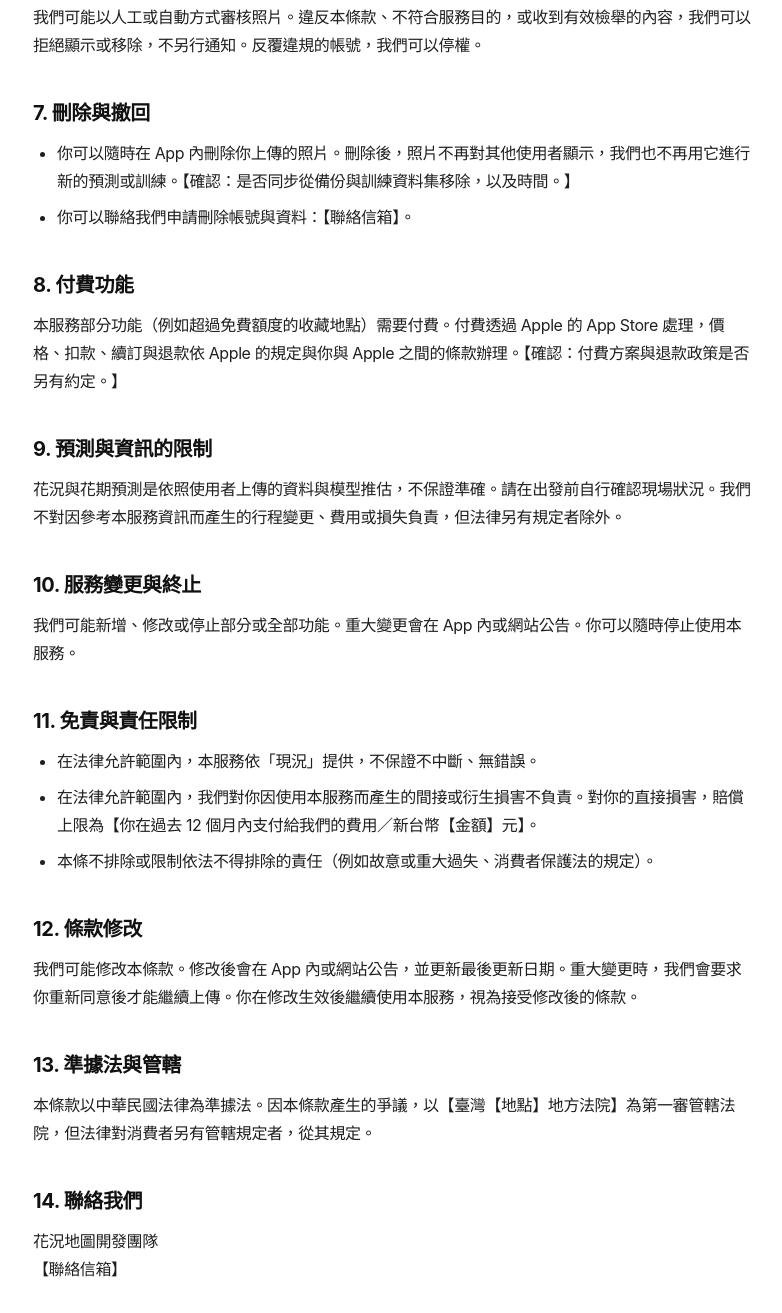
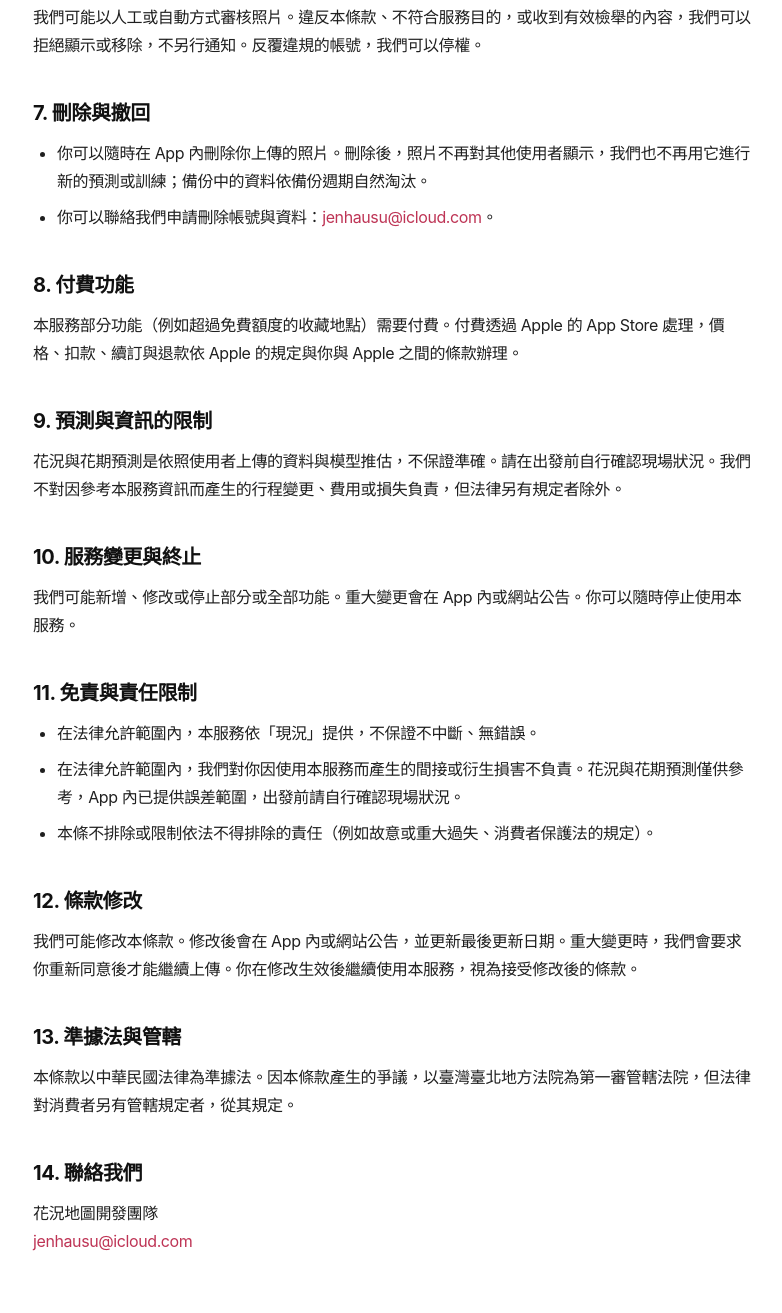
Before and after one commit to FlowerConditionMap/marketing-website, an Astro site: page /terms in a window 1280 px wide. Shown: the part 1727-3040 px from the top of the page, without its empty margins (247-1029 px from the left). Built offline with nearby package versions, Linux system fonts and the light colour scheme; Astro itself is replaced by a stand-in of ours.

Commit message:
feat(marketing): 補齊條款與隱私權政策待確認資訊
- 聯絡信箱、隱私權連結、刪除與備份政策、帳號刪除範圍
- 付費全走 Apple 規定、賠償上限刪除、管轄為臺灣臺北地方法院

```diff
--- a/src/pages/privacy.astro
+++ b/src/pages/privacy.astro
@@ -50,13 +50,13 @@ const footerLinks = [
 
     <h2 class="mt-10 text-xl font-bold text-heading">4. 資料保存期間</h2>
     <ul class="mt-3 space-y-2 leading-7 list-disc pl-6">
-      <li>你刪除照片後，該照片不再對其他使用者顯示，我們也不再用它進行新的預測或訓練。【確認：是否同步從備份與訓練資料集移除，以及時間。】</li>
-      <li>帳號刪除後，與該帳號直接關聯的個人資料將刪除或匿名化。【確認：刪除範圍與時間。】</li>
+      <li>你刪除照片後，該照片不再對其他使用者顯示，我們也不再用它進行新的預測或訓練；備份中的資料依備份週期自然淘汰。</li>
+      <li>帳號刪除後，與該帳號直接關聯的個人資料（照片、收藏、按讚紀錄）將立即刪除或匿名化；備份中的資料依備份週期自然淘汰。</li>
     </ul>
 
     <h2 class="mt-10 text-xl font-bold text-heading">5. 你的權利</h2>
     <p class="mt-3 leading-7">
-      你可以隨時在 App 內刪除你上傳的照片、取消收藏。若要查詢、更正或刪除你的個人資料，或刪除帳號，請聯絡我們：【聯絡信箱】。
+      你可以隨時在 App 內刪除你上傳的照片、取消收藏。若要查詢、更正或刪除你的個人資料，或刪除帳號，請聯絡我們：<a class="text-primary hover:underline" href="mailto:jenhausu@icloud.com">jenhausu@icloud.com</a>。
     </p>
 
     <h2 class="mt-10 text-xl font-bold text-heading">6. 第三方服務</h2>
@@ -69,6 +69,6 @@ const footerLinks = [
     <p class="mt-3 leading-7">我們可能修改本政策。修改後會在 App 內或網站公告，並更新最後更新日期。重大變更會另外通知。</p>
 
     <h2 class="mt-10 text-xl font-bold text-heading">8. 聯絡我們</h2>
-    <p class="mt-3 leading-7">花況地圖開發團隊<br />【聯絡信箱】</p>
+    <p class="mt-3 leading-7">花況地圖開發團隊<br /><a class="text-primary hover:underline" href="mailto:jenhausu@icloud.com">jenhausu@icloud.com</a></p>
   </article>
 </PageLayout>
--- a/src/pages/terms.astro
+++ b/src/pages/terms.astro
@@ -52,7 +52,7 @@ const footerLinks = [
           <li>審核內容、維護服務安全與品質。</li>
         </ol>
       </li>
-      <li><strong>授權期間：</strong>到你刪除該照片、或帳號被刪除為止。【刪除後，已用於訓練的模型不會因此重新訓練，但我們不會再使用該照片進行新的訓練。是否這樣約定，請確認。】</li>
+      <li><strong>授權期間：</strong>到你刪除該照片、或帳號被刪除為止。刪除後，已用於訓練的模型不會因此重新訓練，但我們不會再使用該照片進行新的訓練；備份中的資料依備份週期自然淘汰。</li>
       <li><strong>你保證：</strong>你有權上傳這些照片，並授予上述授權；照片沒有侵害他人的著作權、肖像權或隱私。</li>
       <li><strong>照片會公開。</strong>通過審核的照片與其拍攝位置會顯示給其他使用者。請勿上傳包含他人臉孔、車牌、住家內部或其他不希望被公開資訊的照片。</li>
     </ol>
@@ -61,7 +61,7 @@ const footerLinks = [
     <ul class="mt-3 space-y-2 leading-7 list-disc pl-6">
       <li>我們會處理你的照片位置（GPS）、帳號識別資料、裝置與使用紀錄，用於提供服務、防止濫用與改善服務。</li>
       <li>照片的拍攝位置會隨照片公開，並可能與地點名稱一起顯示。</li>
-      <li>詳細的蒐集項目、保存期間與你的權利，請見《隱私權政策》：【隱私權政策網址】。</li>
+      <li>詳細的蒐集項目、保存期間與你的權利，請見<a class="text-primary hover:underline" href="/privacy">《隱私權政策》</a>。</li>
     </ul>
 
     <h2 class="mt-10 text-xl font-bold text-heading">5. 使用規則</h2>
@@ -81,14 +81,14 @@ const footerLinks = [
 
     <h2 class="mt-10 text-xl font-bold text-heading">7. 刪除與撤回</h2>
     <ul class="mt-3 space-y-2 leading-7 list-disc pl-6">
-      <li>你可以隨時在 App 內刪除你上傳的照片。刪除後，照片不再對其他使用者顯示，我們也不再用它進行新的預測或訓練。【確認：是否同步從備份與訓練資料集移除，以及時間。】</li>
-      <li>你可以聯絡我們申請刪除帳號與資料：【聯絡信箱】。</li>
+      <li>你可以隨時在 App 內刪除你上傳的照片。刪除後，照片不再對其他使用者顯示，我們也不再用它進行新的預測或訓練；備份中的資料依備份週期自然淘汰。</li>
+      <li>你可以聯絡我們申請刪除帳號與資料：<a class="text-primary hover:underline" href="mailto:jenhausu@icloud.com">jenhausu@icloud.com</a>。</li>
     </ul>
 
     <h2 class="mt-10 text-xl font-bold text-heading">8. 付費功能</h2>
     <p class="mt-3 leading-7">
       本服務部分功能（例如超過免費額度的收藏地點）需要付費。付費透過 Apple 的 App Store 處理，價格、扣款、續訂與退款依 Apple
-      的規定與你與 Apple 之間的條款辦理。【確認：付費方案與退款政策是否另有約定。】
+      的規定與你與 Apple 之間的條款辦理。
     </p>
 
     <h2 class="mt-10 text-xl font-bold text-heading">9. 預測與資訊的限制</h2>
@@ -104,7 +104,7 @@ const footerLinks = [
     <h2 class="mt-10 text-xl font-bold text-heading">11. 免責與責任限制</h2>
     <ul class="mt-3 space-y-2 leading-7 list-disc pl-6">
       <li>在法律允許範圍內，本服務依「現況」提供，不保證不中斷、無錯誤。</li>
-      <li>在法律允許範圍內，我們對你因使用本服務而產生的間接或衍生損害不負責。對你的直接損害，賠償上限為【你在過去 12 個月內支付給我們的費用／新台幣【金額】元】。</li>
+      <li>在法律允許範圍內，我們對你因使用本服務而產生的間接或衍生損害不負責。花況與花期預測僅供參考，App 內已提供誤差範圍，出發前請自行確認現場狀況。</li>
       <li>本條不排除或限制依法不得排除的責任（例如故意或重大過失、消費者保護法的規定）。</li>
     </ul>
 
@@ -115,10 +115,10 @@ const footerLinks = [
 
     <h2 class="mt-10 text-xl font-bold text-heading">13. 準據法與管轄</h2>
     <p class="mt-3 leading-7">
-      本條款以中華民國法律為準據法。因本條款產生的爭議，以【臺灣【地點】地方法院】為第一審管轄法院，但法律對消費者另有管轄規定者，從其規定。
+      本條款以中華民國法律為準據法。因本條款產生的爭議，以臺灣臺北地方法院為第一審管轄法院，但法律對消費者另有管轄規定者，從其規定。
     </p>
 
     <h2 class="mt-10 text-xl font-bold text-heading">14. 聯絡我們</h2>
-    <p class="mt-3 leading-7">花況地圖開發團隊<br />【聯絡信箱】</p>
+    <p class="mt-3 leading-7">花況地圖開發團隊<br /><a class="text-primary hover:underline" href="mailto:jenhausu@icloud.com">jenhausu@icloud.com</a></p>
   </article>
 </PageLayout>
```
